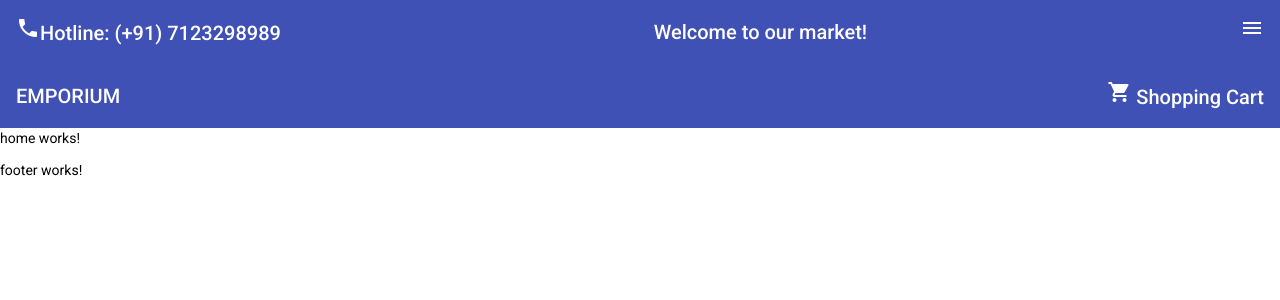
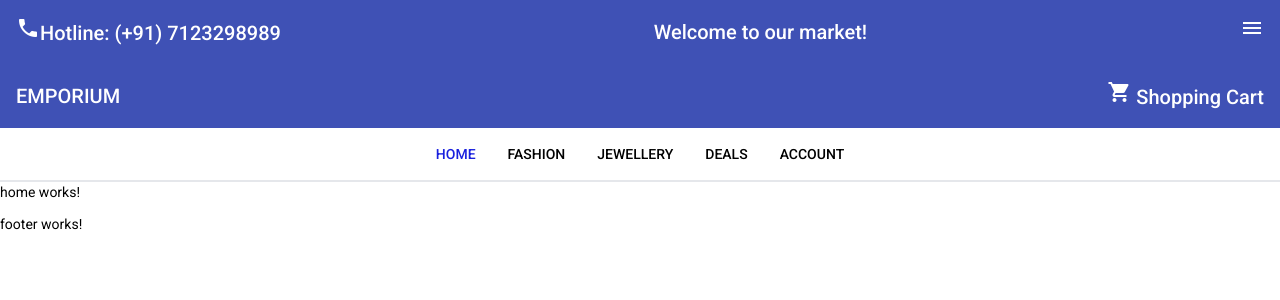
Before and after one commit to kaushik3pg/eCommerce, an Angular app: page / in a window 1280 px wide. Shown: the top 300 px of the page. Built offline with nearby package versions, Linux system fonts and the light colour scheme.

Commit message:
Header Component

```diff
--- a/src/app/app.module.ts
+++ b/src/app/app.module.ts
@@ -9,9 +9,10 @@ import { FooterComponent } from './components/footer/footer.component';
 
 import { MatToolbarModule } from '@angular/material/toolbar';
 import { MatIconModule } from '@angular/material/icon';
+import { NavbarComponent } from './components/navbar/navbar.component';
 
 @NgModule({
-  declarations: [AppComponent, HeaderComponent, FooterComponent],
+  declarations: [AppComponent, HeaderComponent, FooterComponent, NavbarComponent],
   imports: [
     BrowserModule,
     AppRoutingModule,
--- a/src/app/components/header/header.component.html
+++ b/src/app/components/header/header.component.html
@@ -32,4 +32,5 @@
         </button>
       </mat-toolbar-row>
     </mat-toolbar>
+    <app-navbar [menu]="menuItems"></app-navbar>
   </div>
--- a/src/app/components/header/header.component.ts
+++ b/src/app/components/header/header.component.ts
@@ -6,7 +6,13 @@ import { Component, OnInit } from '@angular/core';
   styleUrls: ['./header.component.css']
 })
 export class HeaderComponent implements OnInit {
-
+  menuItems: {title:string, route: string}[] = [
+    {title: 'Home', route: '/'},
+    {title: 'Fashion', route: '/toBeCreateRoute1'},
+    {title: 'Jewellery', route: '/toBeCreateRoute2'},
+    {title: 'Deals', route: '/toBeCreateRoute3'},
+    {title: 'Account', route: '/account'}
+  ];
   constructor() { }
 
   ngOnInit(): void {
--- /dev/null
+++ b/src/app/components/navbar/navbar.component.css
@@ -0,0 +1,3 @@
+.active{
+    color: #1920de;
+}
--- /dev/null
+++ b/src/app/components/navbar/navbar.component.html
@@ -0,0 +1,9 @@
+<div class="w-full border-b-2 font-medium">
+    <nav class="w-full">
+        <ul class="flex justify-center items-center p-4" >
+
+            <li class="mx-4" *ngFor="let item of menu"><a [routerLink]="item.route" routerLinkActive="active" [routerLinkActiveOptions]="{exact: true}">{{item.title | uppercase}}</a></li>
+
+           </ul>
+    </nav>
+</div>
--- /dev/null
+++ b/src/app/components/navbar/navbar.component.ts
@@ -0,0 +1,15 @@
+import { Component, OnInit, Input } from '@angular/core';
+
+@Component({
+  selector: 'app-navbar',
+  templateUrl: './navbar.component.html',
+  styleUrls: ['./navbar.component.css']
+})
+export class NavbarComponent implements OnInit {
+@Input() menu: {title: string, route: string}[] = [];
+  constructor() { }
+
+  ngOnInit(): void {
+  }
+
+}
```
Also changed, not shown: 1 other file (tests, documents, lock files or other folders).
